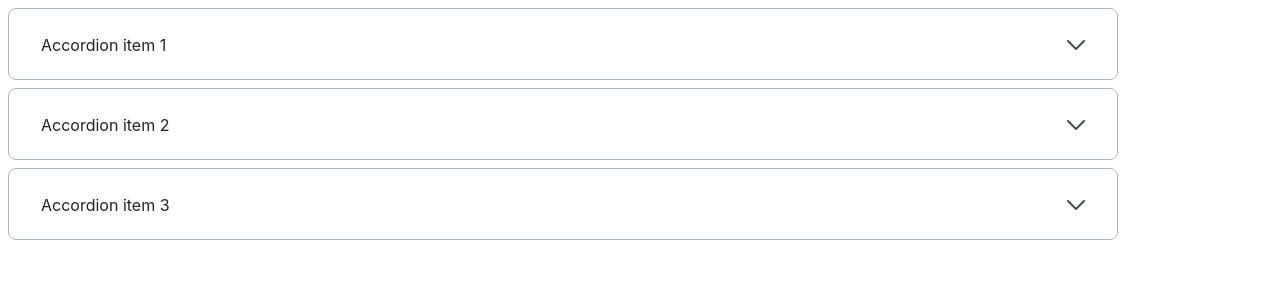
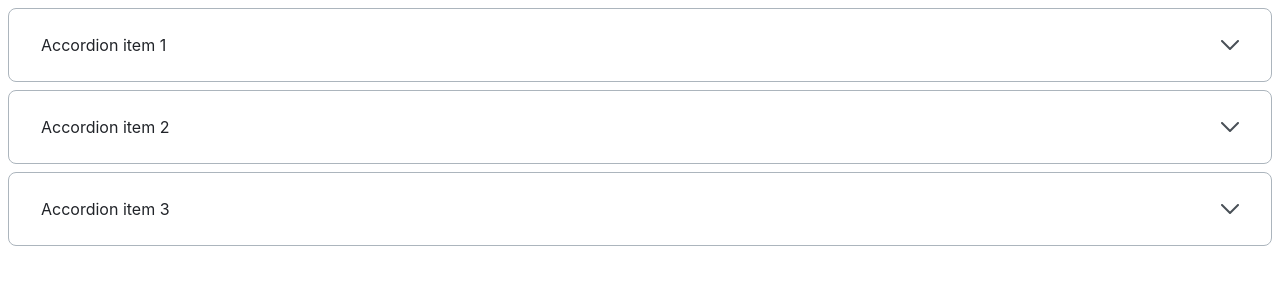
Before and after one commit to js-tasks-ru/htmlcss-20220919_vs-oko, a website: page 03-lection1/02-accordion/index.html in a window 1280 px wide. Drawn offline with Linux system fonts and the light colour scheme; a web font is replaced by a local one.

Commit message:
поломал всё

```diff
--- a/03-lection1/02-accordion/accordion.css
+++ b/03-lection1/02-accordion/accordion.css
@@ -5,9 +5,6 @@
 
 .accordion {
     margin: 0;
-    max-width: 1110px;
-    width: 100%;
-    display: inline-block;
     font-size: 16px;
     line-height: 24px;
     font-family: 'Inter', sans-serif;
@@ -39,8 +36,6 @@
     padding-right: 32px;
     box-sizing: border-box;
     background: var(--white);
-    transition: height 0.2s ease-out;
-    height: 72px;
 
     border: 1px solid var(--grey-3);
     border-radius: 8px;
@@ -50,7 +45,3 @@
 .accordion__card:last-child {
     margin-bottom: 0;
 }
-
-.accordion__card[open] {
-    height: 154px;
-}
```
